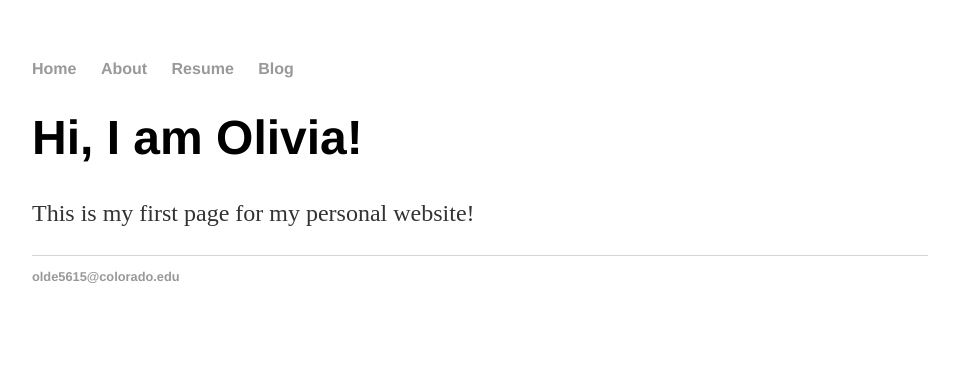
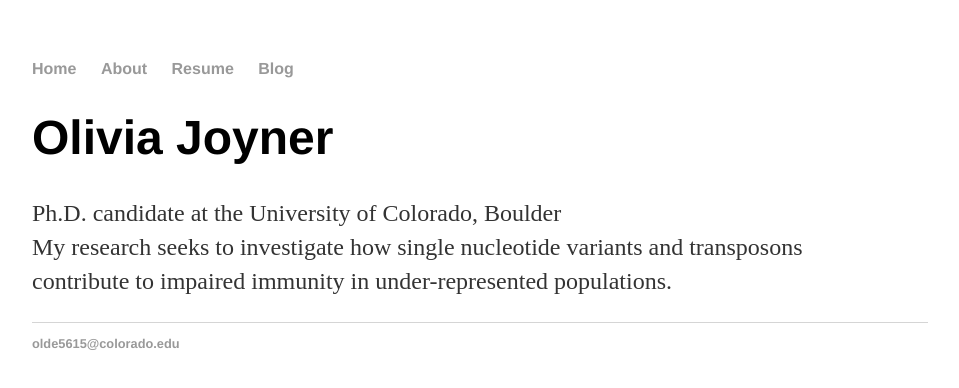
Before and after one commit to ojoy13/ojoy13, a plain HTML site: page index.html in a window 1280 px wide. Shown: the whole page, without its empty margins (160-1119 px from the left). Drawn offline with Linux system fonts and the light colour scheme; files that its build step writes are made by us from their sources.

Commit message:
Update index.html
edited bio

```diff
--- a/index.html
+++ b/index.html
@@ -15,8 +15,11 @@
    </nav>
    <div class=”container”>
      <div class=”blurb”>
-       <h1>Hi, I am Olivia!</h1>
-       <p>This is my first page for my personal website!</a></p>
+       <h1>Olivia Joyner</h1>
+       <p>Ph.D. candidate at the University of Colorado, Boulder
+     <br> My research seeks to investigate how single nucleotide variants and transposons
+     <br> contribute to impaired immunity in under-represented populations.
+     </a></p>
      </div>
    </div>
    <footer>
```
